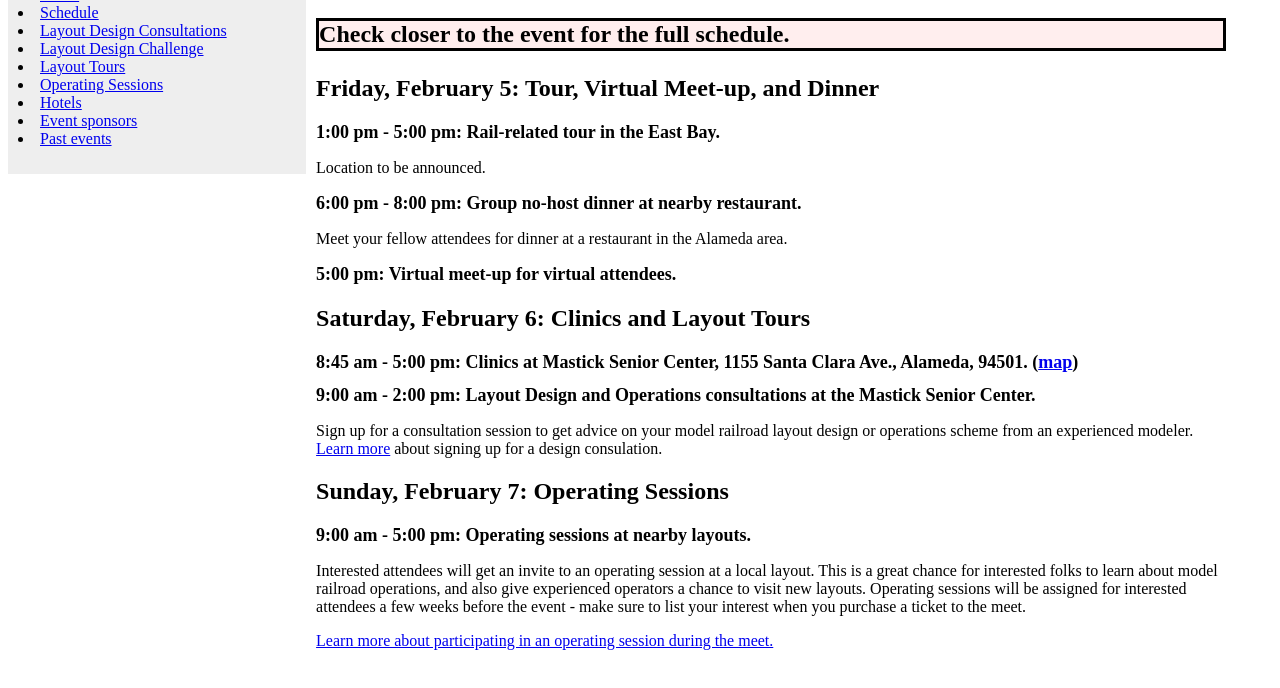
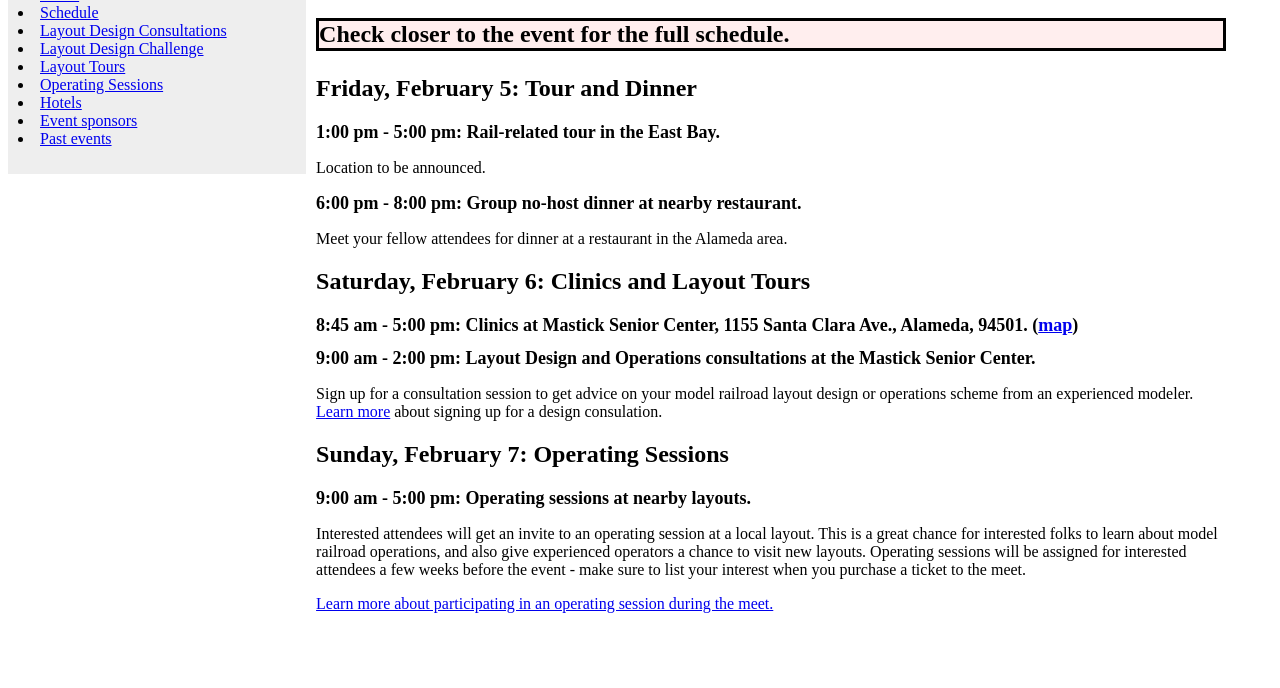
Before and after one commit to bowdidge/ba_layout_design_ops, a plain HTML site: page 2027/schedule.html in a window 1280 px wide. Shown: the part 82-770 px from the top of the page. Drawn offline with Linux system fonts and the light colour scheme.

Commit message:
Remove mention of virtual meetup for now.

```diff
--- a/2027/schedule.html
+++ b/2027/schedule.html
@@ -32,7 +32,7 @@
     <p class="alert">
 	Check closer to the event for the full schedule.
       </p>
-    <h2>Friday, February 5: Tour, Virtual Meet-up, and Dinner</h2>
+    <h2>Friday, February 5: Tour and Dinner</h2>
     <div class="event">
       1:00 pm - 5:00 pm: Rail-related tour in the East Bay.
     </div>
@@ -47,9 +47,6 @@
       Meet  your fellow attendees for dinner at a
       restaurant in the Alameda area.
     </p>
-    <div class="event">
-      5:00 pm: Virtual meet-up for virtual attendees.
-    </div>
     <h2>Saturday, February 6: Clinics and Layout Tours</h2>
     <div class="event">
       8:45 am - 5:00 pm: Clinics at Mastick Senior Center,
```
